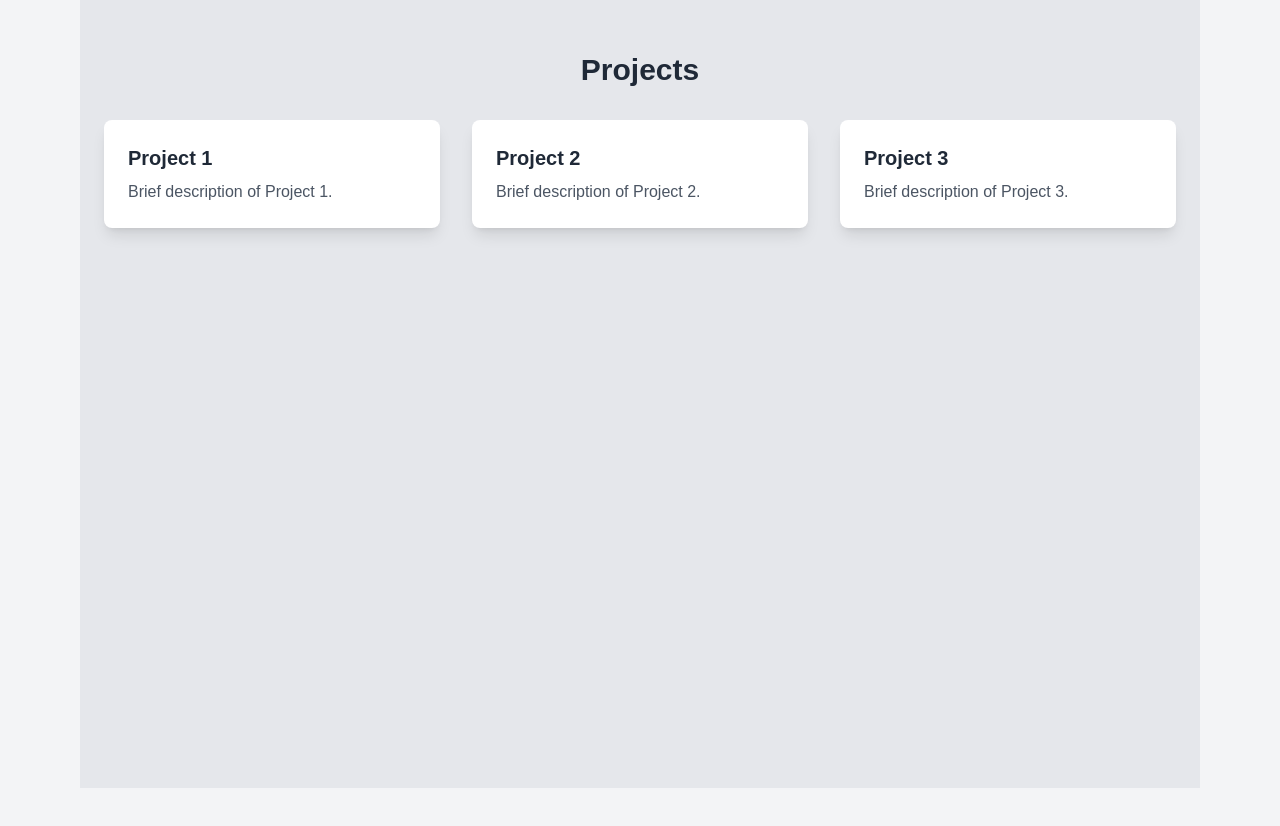
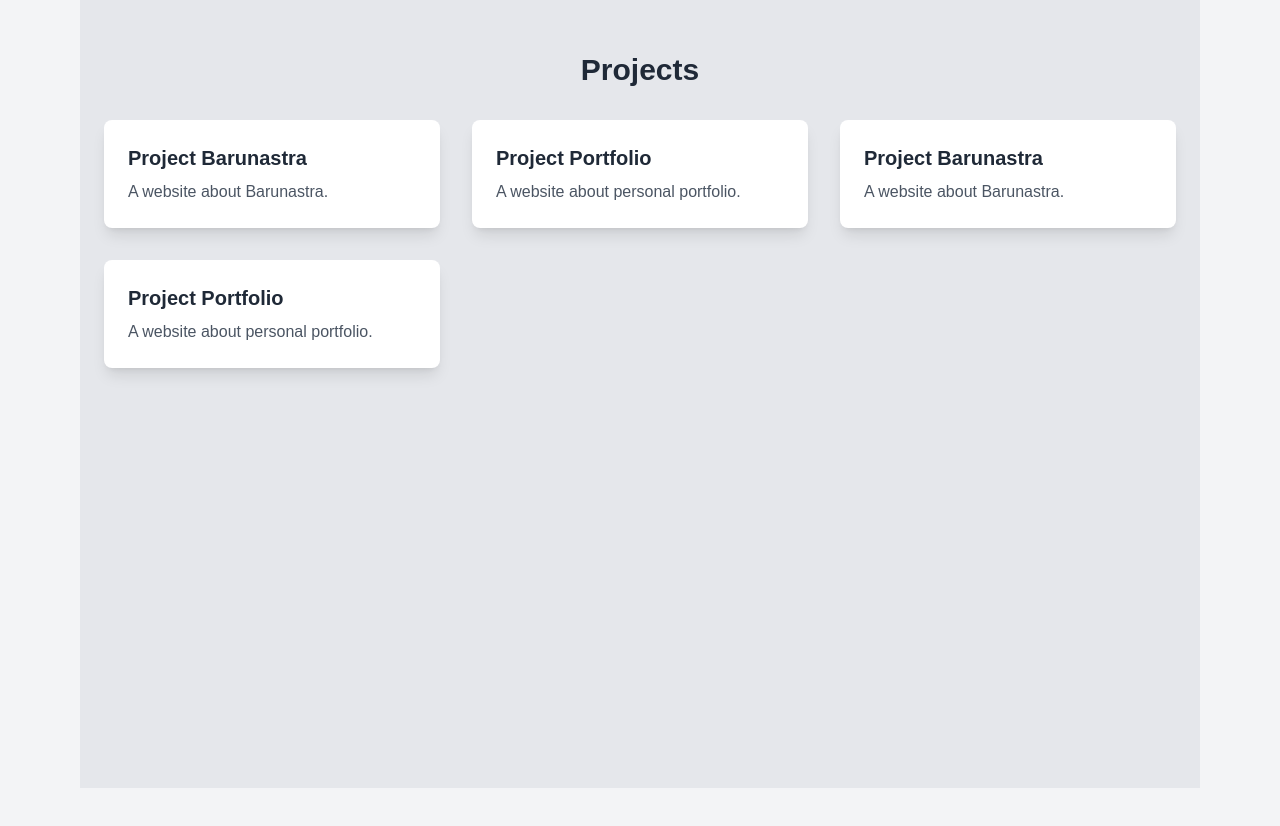
Before and after one commit to kaka-agastya/belajarnextjs-kaka, a Next.js app: page / in a window 1280 px wide. Shown: the part 2340-3166 px from the top of the page. Built offline with nearby package versions, Linux system fonts and the light colour scheme; what tailwindcss-radix would draw is missing.

Commit message:
change text

```diff
--- a/app/page.tsx
+++ b/app/page.tsx
@@ -34,6 +34,12 @@
       description: "Nov 2024 - Des 2024",
       side: "left",
     },
+  ];
+  const projectItems = [
+    { id: 1, title: 'Barunastra', description: 'A website about Barunastra' },
+    { id: 2, title: 'Portfolio', description: 'A website about personal portfolio' },
+    { id: 3, title: 'Barunastra', description: 'A website about Barunastra' },
+    { id: 4, title: 'Portfolio', description: 'A website about personal portfolio' },
   ];
   return (
     <div className="min-h-screen p-8 sm:p-20 bg-gray-100 dark:bg-gray-900 text-gray-800 dark:text-white">
@@ -152,15 +158,15 @@
       >
         <h2 className="text-3xl font-bold text-center mb-8">Projects</h2>
         <div className="grid grid-cols-1 sm:grid-cols-2 lg:grid-cols-3 gap-8">
-          {[1, 2, 3].map((project) => (
+          {projectItems.map((project) => (
             <motion.div
-              key={project}
+              key={project.id}
               className="bg-white dark:bg-gray-700 p-6 rounded-lg shadow-lg"
               whileHover={{ scale: 1.05 }}
             >
-              <h3 className="text-xl font-bold mb-2">Project {project}</h3>
+              <h3 className="text-xl font-bold mb-2">Project {project.title}</h3>
               <p className="text-gray-600 dark:text-gray-400">
-                Brief description of Project {project}.
+                {project.description}.
               </p>
             </motion.div>
           ))}
```
